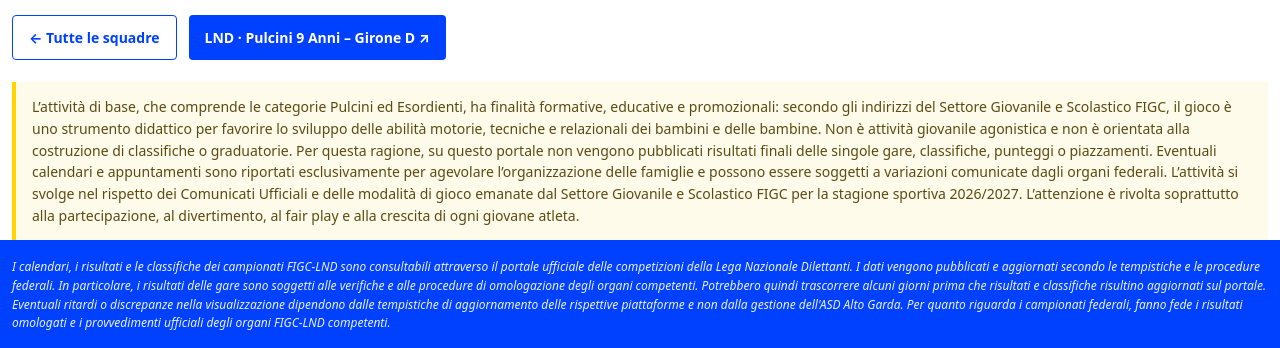
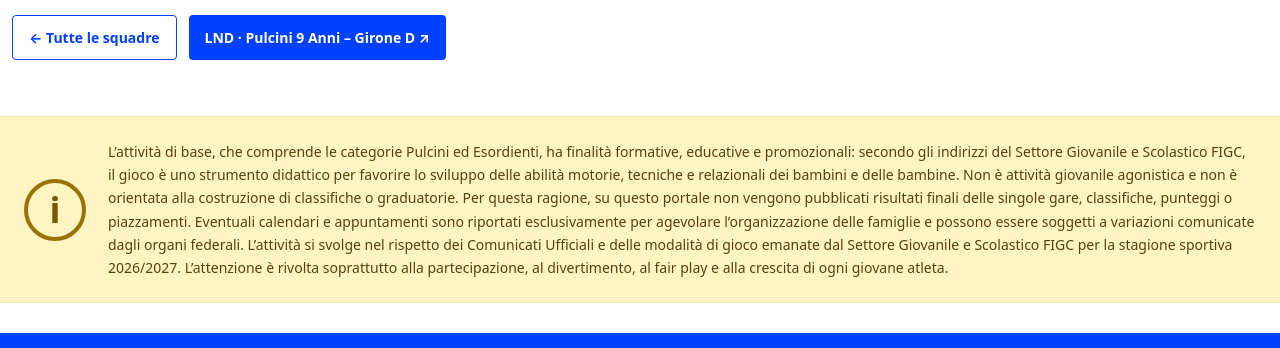
Before and after one commit to alto-garda/risultati, a plain HTML site: page squadre/pulcini-u10/index.html in a window 1280 px wide. Shown: the part 307-655 px from the top of the page. Drawn offline with Linux system fonts and the light colour scheme.

Commit message:
Add files via upload

```diff
--- a/style.css
+++ b/style.css
@@ -21,3 +21,50 @@
 .widget-card{overflow:visible}
 .widget-card iframe{width:100%;max-width:620px}
 @media(max-width:680px){.widget-card iframe{width:100%;max-width:100%}}
+
+
+/* Rifinitura schede widget: contenitori più compatti, senza spazio laterale superfluo */
+.widget-grid{grid-template-columns:repeat(2,minmax(0,620px));justify-content:center;gap:16px;margin:16px 0 24px}
+.widget-card{width:100%;max-width:620px;padding:10px}
+.widget-card h2{margin:0 0 8px;font-size:18px}
+.widget-card iframe{max-width:100%}
+@media(max-width:680px){.widget-grid{grid-template-columns:minmax(0,1fr);gap:12px}.widget-card{max-width:100%;padding:9px}.widget-card h2{margin-bottom:6px;font-size:17px}}
+
+/* Banner informativo attività di base: fascia a tutta larghezza, separata dal disclaimer federale */
+.base-activity-disclaimer{
+  display:flex;
+  align-items:center;
+  gap:22px;
+  width:100vw;
+  max-width:100vw;
+  margin:34px calc(50% - 50vw) 30px;
+  padding:24px max(24px, calc((100vw - 1400px)/2));
+  border:0;
+  border-radius:0;
+  border-left:0;
+  background:#fff4c2;
+  color:#55420a;
+  font-size:14px;
+  line-height:1.65;
+  box-shadow:inset 0 1px 0 rgba(180,130,0,.12),inset 0 -1px 0 rgba(180,130,0,.12);
+}
+.base-activity-disclaimer::before{
+  content:"i";
+  display:flex;
+  align-items:center;
+  justify-content:center;
+  flex:0 0 54px;
+  width:54px;
+  height:54px;
+  border:4px solid #9a7200;
+  border-radius:50%;
+  color:#795900;
+  font-family:ui-sans-serif,system-ui,sans-serif;
+  font-size:36px;
+  line-height:1;
+  font-weight:800;
+}
+@media(max-width:640px){
+  .base-activity-disclaimer{gap:14px;padding:20px 18px;margin-top:28px;margin-bottom:26px;font-size:13px;}
+  .base-activity-disclaimer::before{flex-basis:44px;width:44px;height:44px;border-width:3px;font-size:29px;}
+}
```
Also changed, not shown: squadre/prima-squadra/index.html (+1 -1 lines), squadre/u14/index.html (+1 -1 lines), squadre/u15/index.html (+1 -1 lines), squadre/u16/index.html (+1 -1 lines), squadre/u17/index.html (+1 -1 lines).
